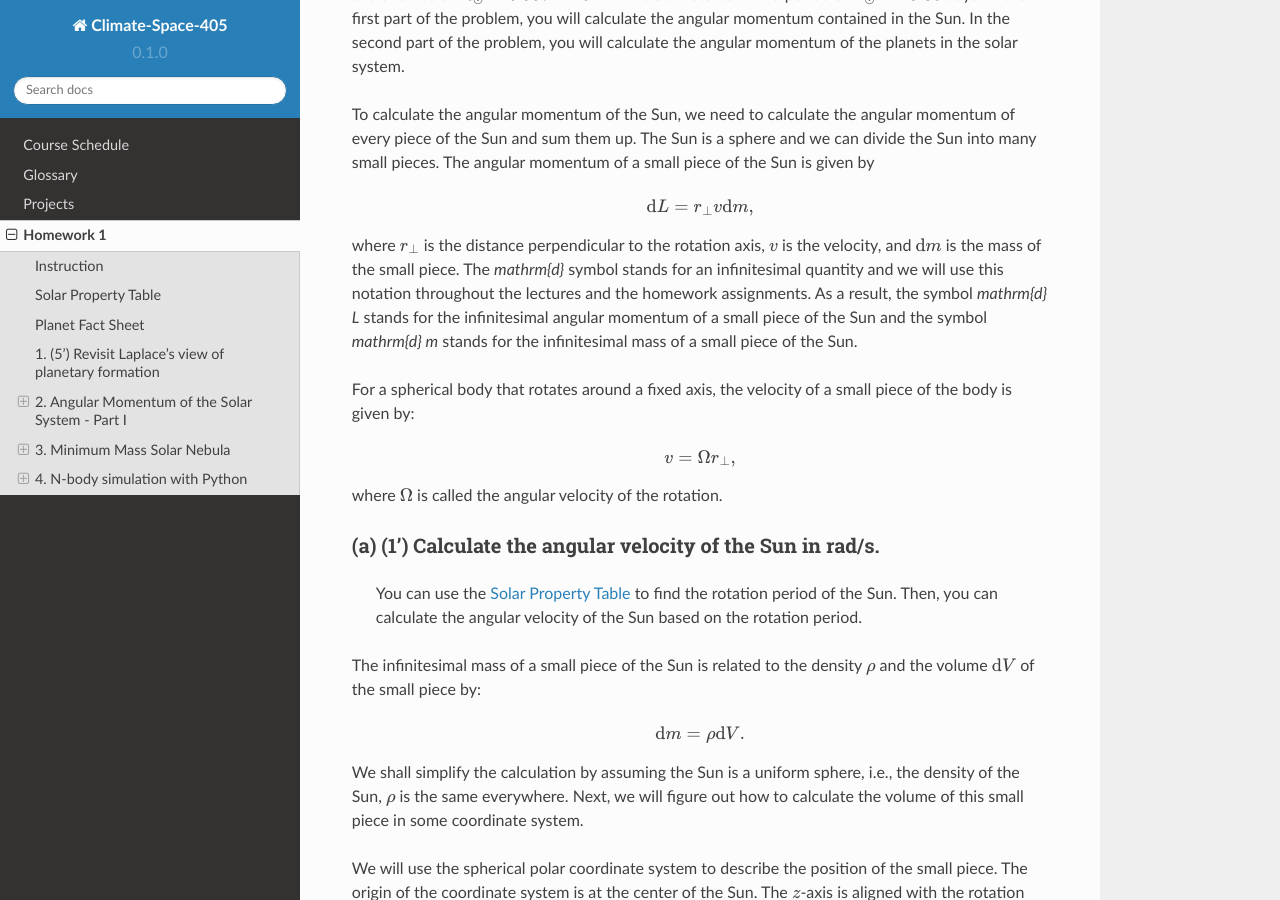
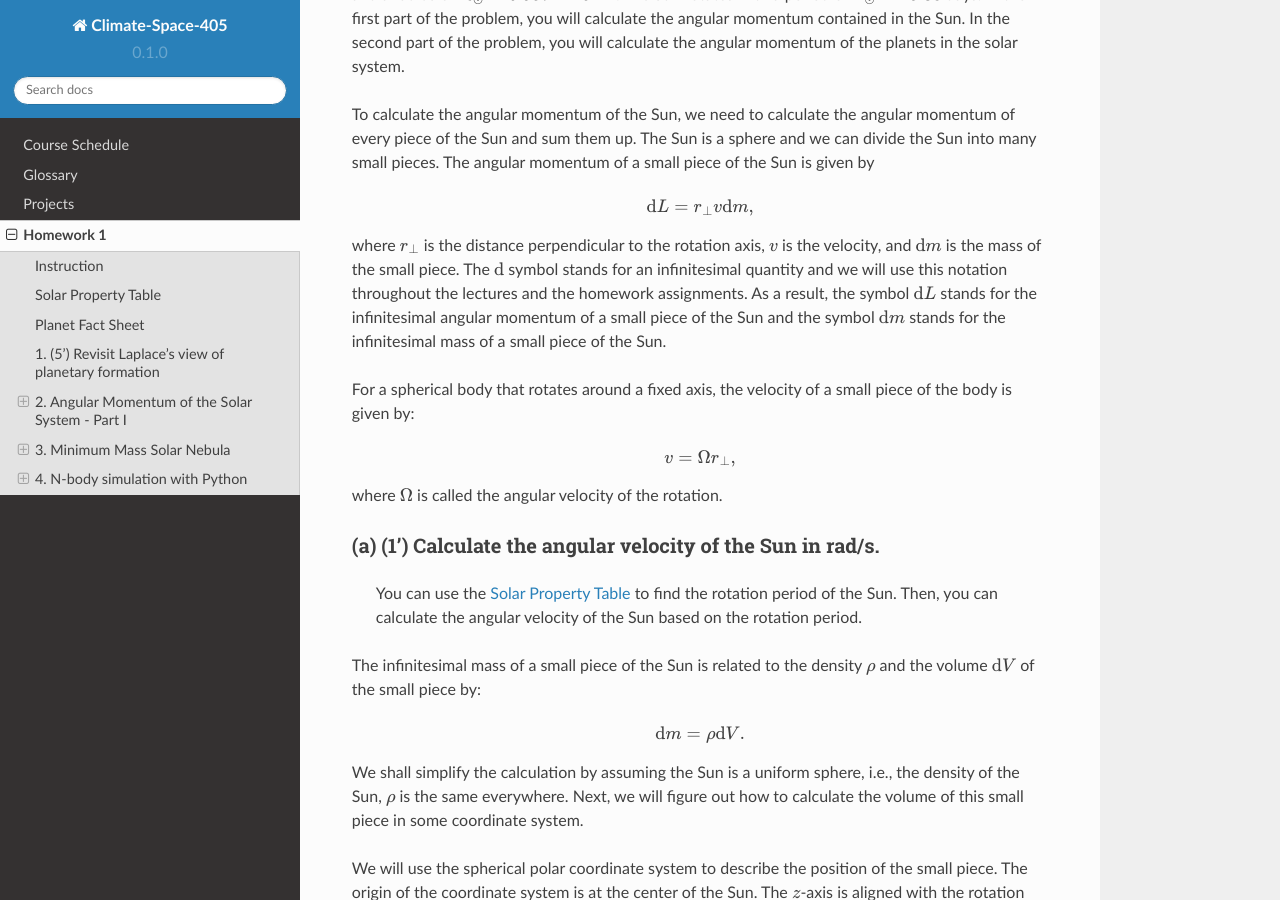
Before and after one commit to chengcli/space405, a Sphinx documentation site: the page built from doc/hw1.rst, in a window 1280 px wide and 900 px high, scrolled down 2313 px. Built offline with Sphinx 7.4.7 and the Read the Docs theme 2.0.0, drawn with Linux system fonts in a browser that asks for light colours; pages that are not in the unit, such as notebooks, are missing from menus; some of the changed lines change nothing that is shown.

Commit message:
fix typo

```diff
--- a/doc/hw1.rst
+++ b/doc/hw1.rst
@@ -145,11 +145,11 @@ of the Sun is given by
 
 where :math:`r_{\perp}` is the distance perpendicular to the rotation axis,
 :math:`v` is the velocity, and
-:math:`\mathrm{d} m` is the mass of the small piece. The `\mathrm{d}` symbol stands
+:math:`\mathrm{d} m` is the mass of the small piece. The :math:`\mathrm{d}` symbol stands
 for an infinitesimal quantity and we will use this notation throughout the
-lectures and the homework assignments. As a result, the symbol `\mathrm{d} L` stands
+lectures and the homework assignments. As a result, the symbol :math:`\mathrm{d} L` stands
 for the infinitesimal angular momentum of a small piece of the Sun and the
-symbol `\mathrm{d} m` stands for the infinitesimal mass of a small piece of the Sun.
+symbol :math:`\mathrm{d} m` stands for the infinitesimal mass of a small piece of the Sun.
 
 For a spherical body that rotates around a fixed axis, the velocity of a small
 piece of the body is given by:
```
